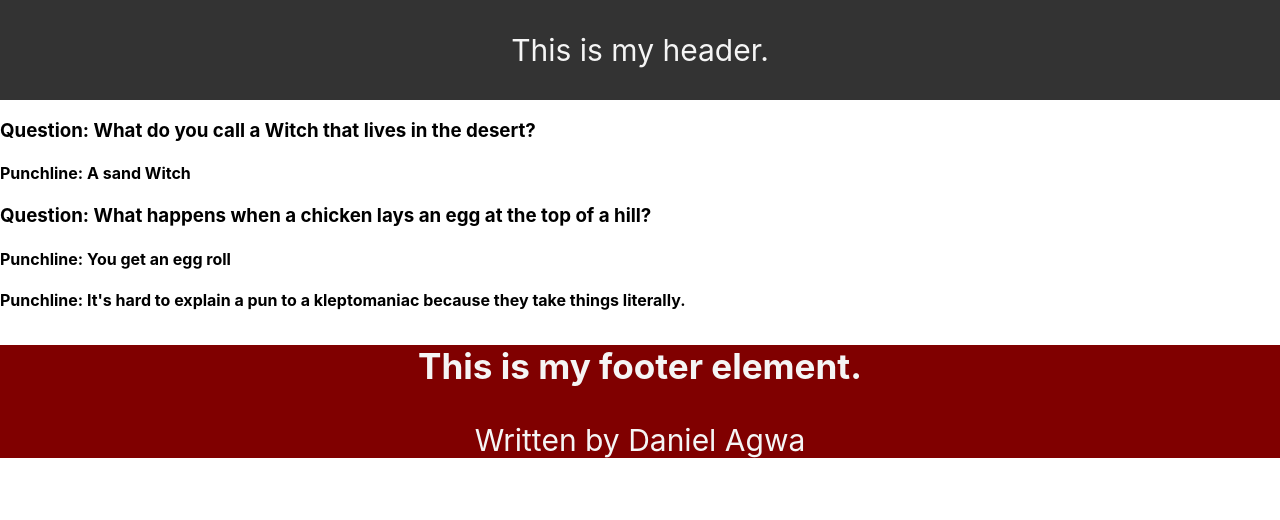
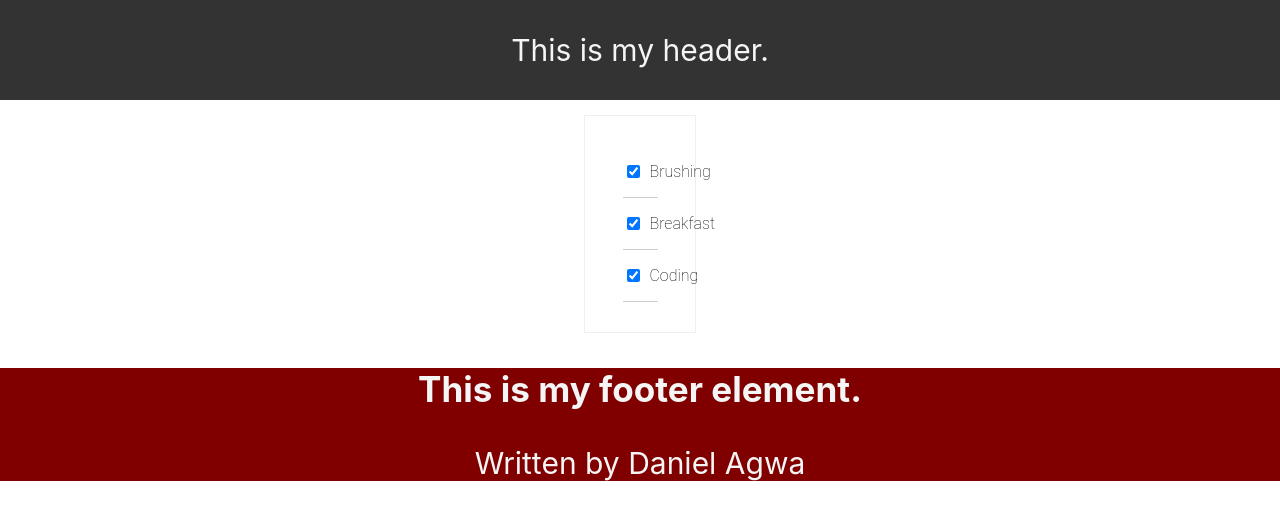
Before and after one commit to agwadan/React-Exercise, a React (Create React App) app: page / in a window 1280 px wide. Shown: the top 520 px of the page. Built offline with nearby package versions, Linux system fonts and the light colour scheme.

Commit message:
tut-02:00:00 - Completed function based components

```diff
--- a/src/App.js
+++ b/src/App.js
@@ -14,7 +14,7 @@ function App() {
   return (
     <div>
       <Header/>
-      <MainJokes />
+      <ToDo />
 
       <Footer/>
     </div>
--- a/src/components/ToDoList/ToDo.js
+++ b/src/components/ToDoList/ToDo.js
@@ -1,14 +1,19 @@
 import React from "react";
 import ToDoItem from "./ToDoItem";
+import todoData from "./todoData";
 
 function ToDo(){
 
+  const todoItems = todoData.map((item)=>{
+    return(
+    <ToDoItem
+      key={item.id}
+      item={item}
+    />)
+  })
     return(
         <div className="todo-list">
-          <ToDoItem/>
-          <ToDoItem/>
-          <ToDoItem/>
-          <ToDoItem/>
+          {todoItems}
           </div>
         )
 }
--- a/src/components/ToDoList/ToDoItem.js
+++ b/src/components/ToDoList/ToDoItem.js
@@ -1,10 +1,10 @@
 import React from 'react';
 
-const ToDoItem = () => {
+const ToDoItem = (props) => {
     return(
         <div className="todo-item">
-            <input type="checkbox"></input>
-            <p>Placeholder text here...</p>
+            <input type="checkbox" checked={props.item.completed}></input>
+            <p> {props.item.task} </p>
         </div>
     )
 }
--- /dev/null
+++ b/src/components/ToDoList/todoData.js
@@ -0,0 +1,20 @@
+const todoData = [
+{
+    id: 1,
+    task: "Brushing",
+    completed: true
+},
+{
+    id: 2,
+    task: "Breakfast",
+    completed: true
+},
+{
+    id: 3,
+    task: "Coding",
+    completed: true
+},
+
+]
+
+export default todoData;
```
